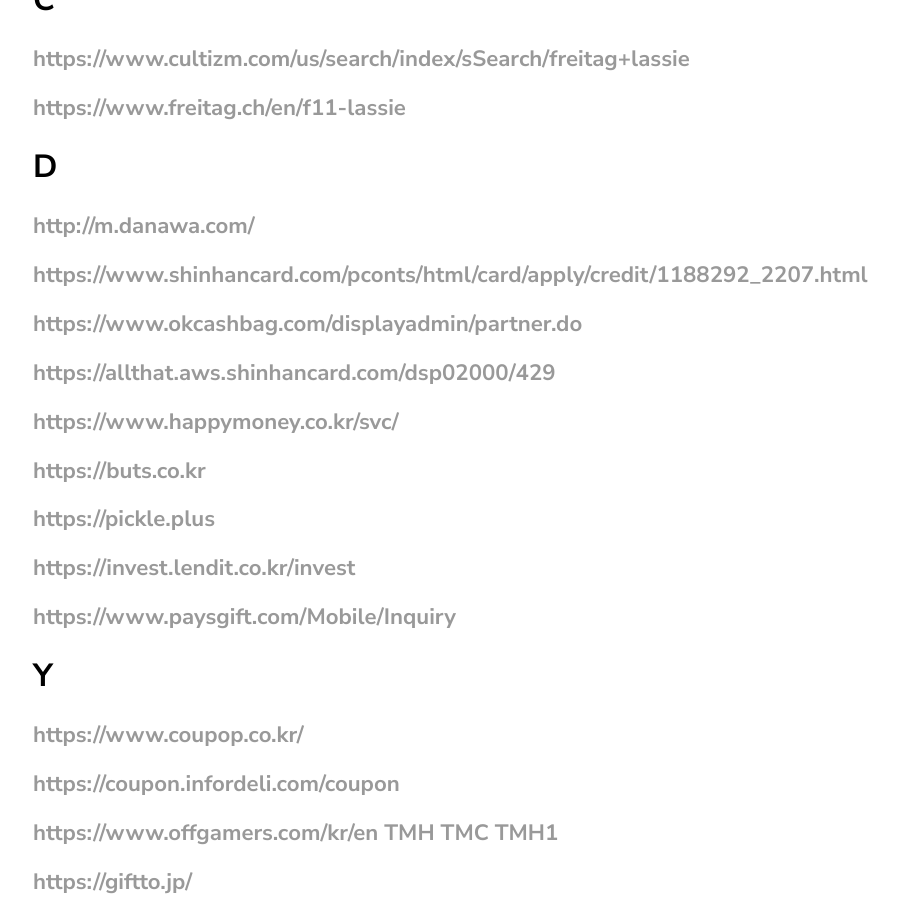
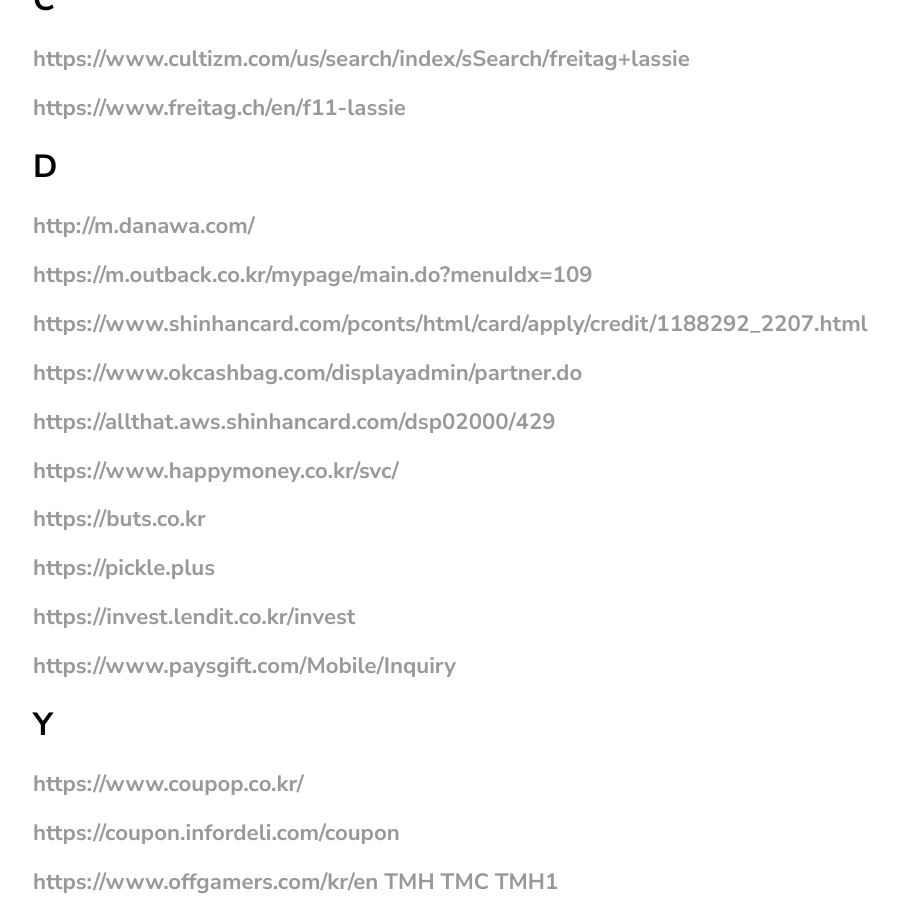
Before and after one commit to keuntaehwang/public, a Jekyll site: the page built from _posts/2023-02-07-favorite.markdown, in a window 1280 px wide and 900 px high, scrolled down 1504 px. Shown: the whole window, without its empty margins (67-966 px from the left). Built offline with Jekyll 4.4.1, drawn with Linux system fonts in a browser that asks for light colours.

Commit message:
Update 2023-02-07-favorite.markdown

```diff
--- a/_posts/2023-02-07-favorite.markdown
+++ b/_posts/2023-02-07-favorite.markdown
@@ -31,6 +31,7 @@ categories: NONE
 
 ## D
 ### <http://m.danawa.com/>
+### <https://m.outback.co.kr/mypage/main.do?menuIdx=109>
 ### <https://www.shinhancard.com/pconts/html/card/apply/credit/1188292_2207.html>
 ### <https://www.okcashbag.com/displayadmin/partner.do>
 ### <https://allthat.aws.shinhancard.com/dsp02000/429>
```
